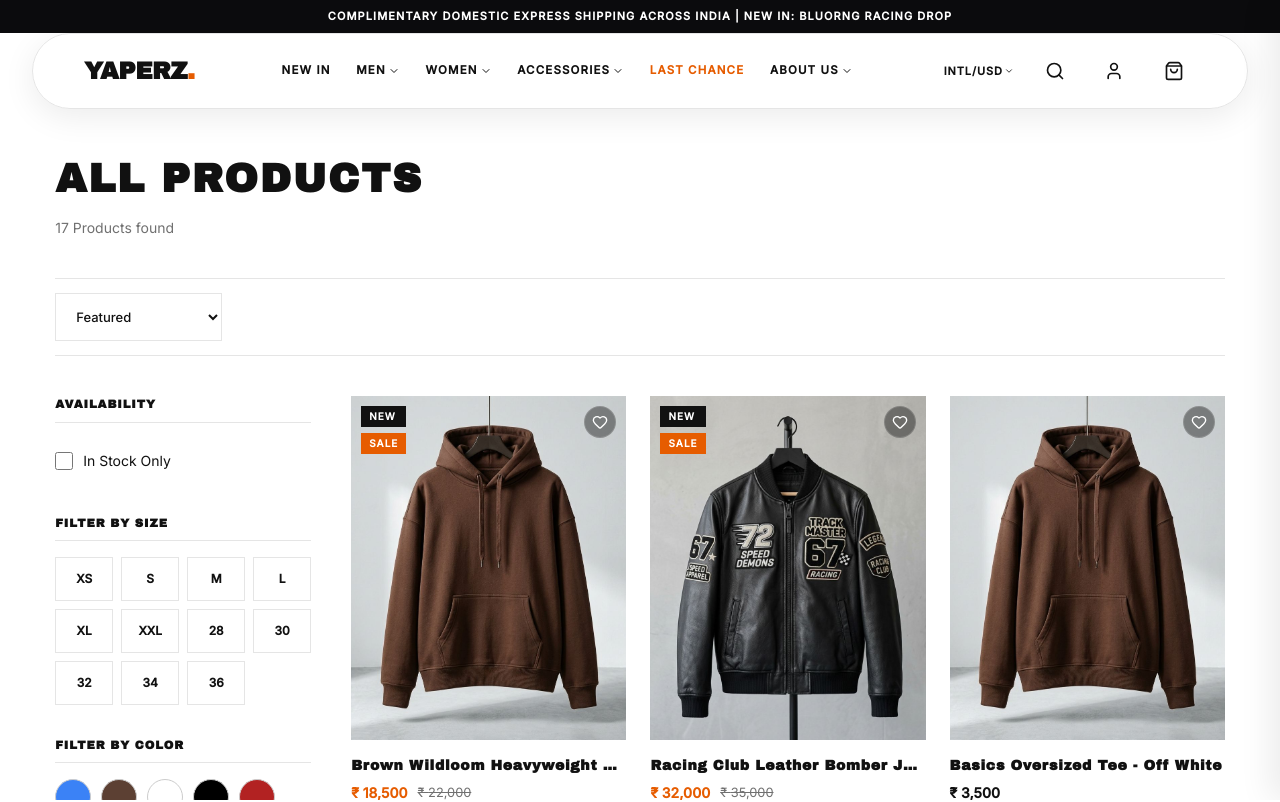
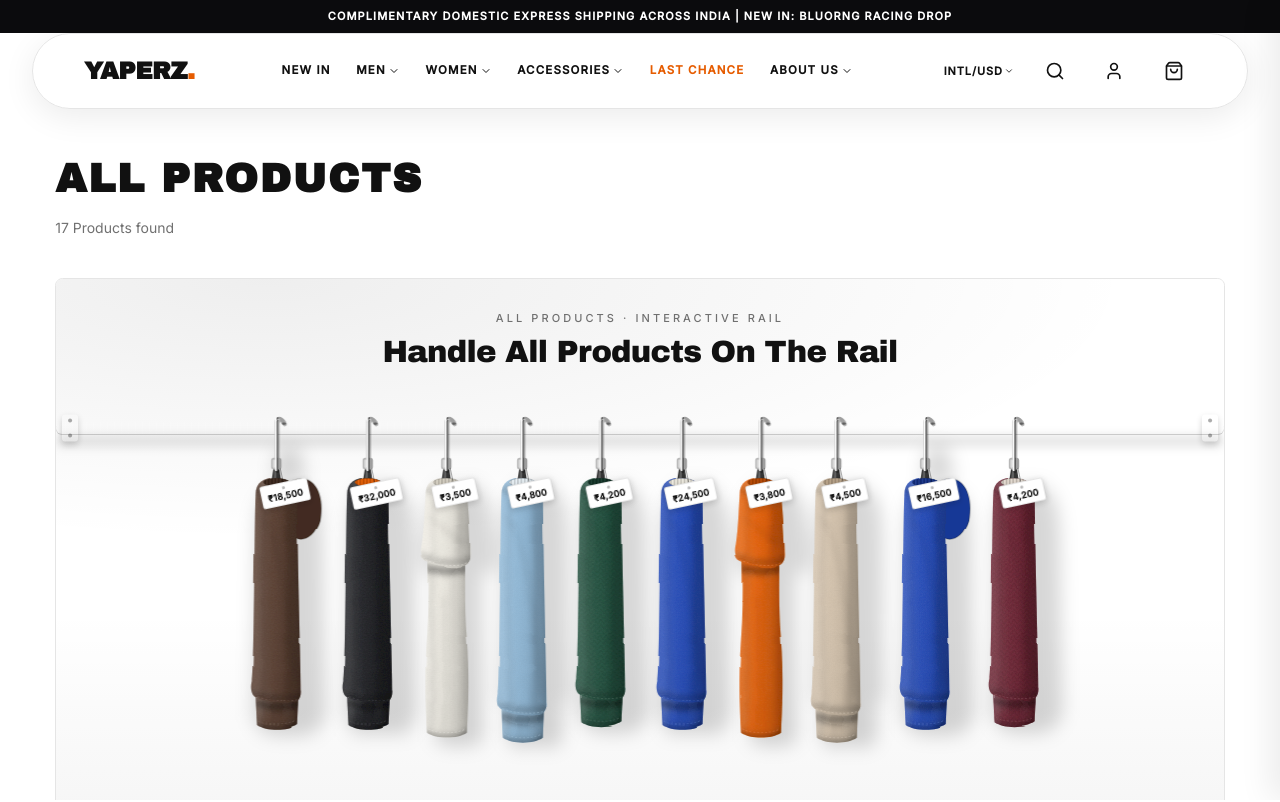
Before and after one commit to JayantOlhyan/Yaperz, a Next.js app: page /collections/all-products in a window 1280 px wide. Shown: the top 802 px of the page. Built offline with nearby package versions, Linux system fonts and the light colour scheme.

Commit message:
feat(collections): add dynamic clothing rail to apparel collection pages

```diff
--- a/src/app/collections/[slug]/page.tsx
+++ b/src/app/collections/[slug]/page.tsx
@@ -9,6 +9,8 @@ import { useRouter, useSearchParams } from 'next/navigation';
 import { Filter, X, RotateCcw } from 'lucide-react';
 import { ProductCard } from '../../../components/ProductCard';
 import { SkeletonLoader } from '../../../components/SkeletonLoader';
+import { ClothingRailSection } from '../../../components/ClothingRailSection';
+import { isHangingClothingProduct } from '../../../lib/rail-garments';
 import productsData from '../../../data/products.json';
 import { Product } from '../../../types';
 import styles from './page.module.css';
@@ -230,6 +232,15 @@ export default function CollectionDetailPage({ params }: CollectionPageProps) {
       .replace(/\b\w/g, (c) => c.toUpperCase());
   };
 
+  const clothingRailProducts = sortedProducts.filter(isHangingClothingProduct);
+  const railHanger =
+    slug.includes('shirt') ||
+    slug.includes('polo') ||
+    slug.includes('yacht') ||
+    slug.includes('summer')
+      ? 'wood'
+      : 'matte';
+
   return (
     <div className={`${styles.container} container`}>
       <div className={styles.loadingContainer}>
@@ -245,6 +256,19 @@ export default function CollectionDetailPage({ params }: CollectionPageProps) {
             <h1 className={styles.title}>{getCollectionTitle()}</h1>
             <p className={styles.count}>{filteredProducts.length} Products found</p>
           </div>
+
+          {/* Interactive Clothing Rail for all apparel collections */}
+          {clothingRailProducts.length > 0 && (
+            <ClothingRailSection
+              products={clothingRailProducts}
+              eyebrow={`${getCollectionTitle()} · Interactive Rail`}
+              heading={`Handle ${getCollectionTitle()} On The Rail`}
+              caption="Brush along the hangers, drag a piece along the bar, or click to inspect front & back."
+              hanger={railHanger}
+              autoplay={false}
+              className="mb-8"
+            />
+          )}
 
           {/* Filter toolbar */}
           <div className={styles.toolbar}>
```
